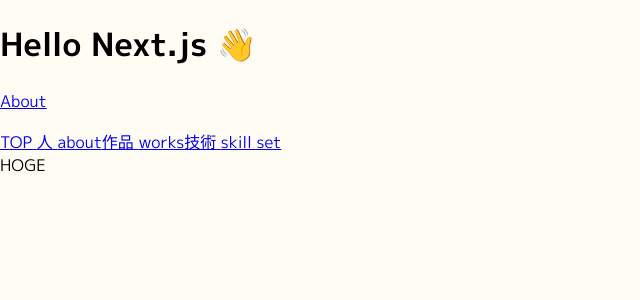
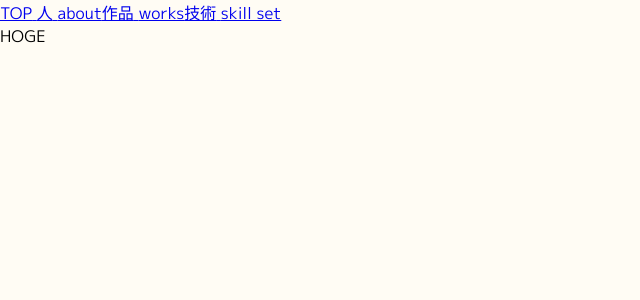
Before and after one commit to Kurogoma4D/portfolio, a Next.js app: page / in a window 1280 px wide. Shown: the top 300 px of the page, without its empty margins (0-640 px from the left). Built offline with nearby package versions, Linux system fonts and the light colour scheme.

Commit message:
modify: app and document

```diff
--- a/components/LayoutComp/Layout.tsx
+++ b/components/LayoutComp/Layout.tsx
@@ -3,8 +3,6 @@
 import Head from "next/head";
 import { NextPage } from "next";
 import * as style from "./Layout.scss";
-
-import Header from "../Header/Header";
 
 type Props = {
   children?: React.ReactNode;
@@ -12,29 +10,6 @@
 };
 
 const Layout: NextPage<Props> = ({ children, title = "title" }) => {
-  const menuItemProps = [
-    {
-      linkTo: "/",
-      label: "TOP",
-      labelEn: ""
-    },
-    {
-      linkTo: "/about",
-      label: "人",
-      labelEn: "about"
-    },
-    {
-      linkTo: "/works",
-      label: "作品",
-      labelEn: "works"
-    },
-    {
-      linkTo: "/skills",
-      label: "技術",
-      labelEn: "skill set"
-    }
-  ];
-
   return (
     <div>
       <Head>
@@ -52,7 +27,7 @@
       </Head>
       <header></header>
       <div className={style.spacer}>{children}</div>
-      <Header menuItem={menuItemProps} />
+
       <footer></footer>
     </div>
   );
--- a/package.json
+++ b/package.json
@@ -19,6 +19,7 @@
     "next-compose-plugins": "^2.2.0",
     "next-images": "^1.2.0",
     "node-sass": "^4.13.0",
+    "rc-scroll-anim": "^2.7.1",
     "react": "^16.10.1",
     "react-dom": "^16.10.1",
     "react-svg-loader": "^3.0.3"
--- a/pages/_app.tsx
+++ b/pages/_app.tsx
@@ -1,9 +1,40 @@
-import App from "next/app";
+import NextApp from "next/app";
 import "../styles/global.scss";
+import Header from "../components/Header/Header";
 
-export default class MyApp extends App<object> {
+class MyApp extends NextApp {
   render() {
+    const menuItemProps = [
+      {
+        linkTo: "/",
+        label: "TOP",
+        labelEn: ""
+      },
+      {
+        linkTo: "/about",
+        label: "人",
+        labelEn: "about"
+      },
+      {
+        linkTo: "/works",
+        label: "作品",
+        labelEn: "works"
+      },
+      {
+        linkTo: "/skills",
+        label: "技術",
+        labelEn: "skill set"
+      }
+    ];
+
     const { Component } = this.props;
-    return <Component />;
+    return (
+      <>
+        <Component />
+        <Header menuItem={menuItemProps} />
+      </>
+    );
   }
 }
+
+export default MyApp;
--- /dev/null
+++ b/pages/_document.tsx
@@ -0,0 +1,31 @@
+import Document, { Html, Head, Main, NextScript } from "next/document";
+
+class MyDocument extends Document {
+  render() {
+    return (
+      <Html>
+        <Head>
+          <meta charSet="utf-8" />
+          <meta
+            name="viewport"
+            content="initial-scale=1.0, width=device-width"
+          />
+          <link
+            href="https://fonts.googleapis.com/css?family=M+PLUS+1p:400,700&display=swap&subset=japanese"
+            rel="stylesheet"
+          ></link>
+          <link
+            href="https://fonts.googleapis.com/css?family=M+PLUS+Rounded+1c:300,700&display=swap&subset=japanese"
+            rel="stylesheet"
+          ></link>
+        </Head>
+        <body>
+          <Main />
+          <NextScript />
+        </body>
+      </Html>
+    );
+  }
+}
+
+export default MyDocument;
--- a/pages/index.tsx
+++ b/pages/index.tsx
@@ -1,17 +1,12 @@
 import * as React from "react";
-import Link from "next/link";
 import { NextPage } from "next";
 import Layout from "../components/LayoutComp/Layout";
+import * as style from "../styles/index.scss";
 
 const IndexPage: NextPage = () => {
   return (
     <Layout title="Kurogoma4D">
-      <h1>Hello Next.js 👋</h1>
-      <p>
-        <Link href="/about">
-          <a>About</a>
-        </Link>
-      </p>
+      <div className={style.topWrapper}></div>
     </Layout>
   );
 };
--- a/styles/index.scss
+++ b/styles/index.scss
@@ -1,3 +1,10 @@
-h1 {
-  margin: 0;
+.topWrapper {
+  width: 100%;
+  height: 100vh;
+  background: #888888;
 }
+
+.box {
+  width: 60px;
+  height: 60px;
+}
--- a/tsconfig.json
+++ b/tsconfig.json
@@ -16,7 +16,8 @@
     "resolveJsonModule": true,
     "skipLibCheck": true,
     "strict": true,
-    "target": "esnext"
+    "target": "esnext",
+    "sourceMap": true
   },
   "exclude": ["node_modules"],
   "include": ["**/*.ts", "**/*.tsx"]
```
Also changed, not shown: components/NoSSR.tsx (added, +14 -0 lines), 1 other file (tests, documents, lock files or other folders).
